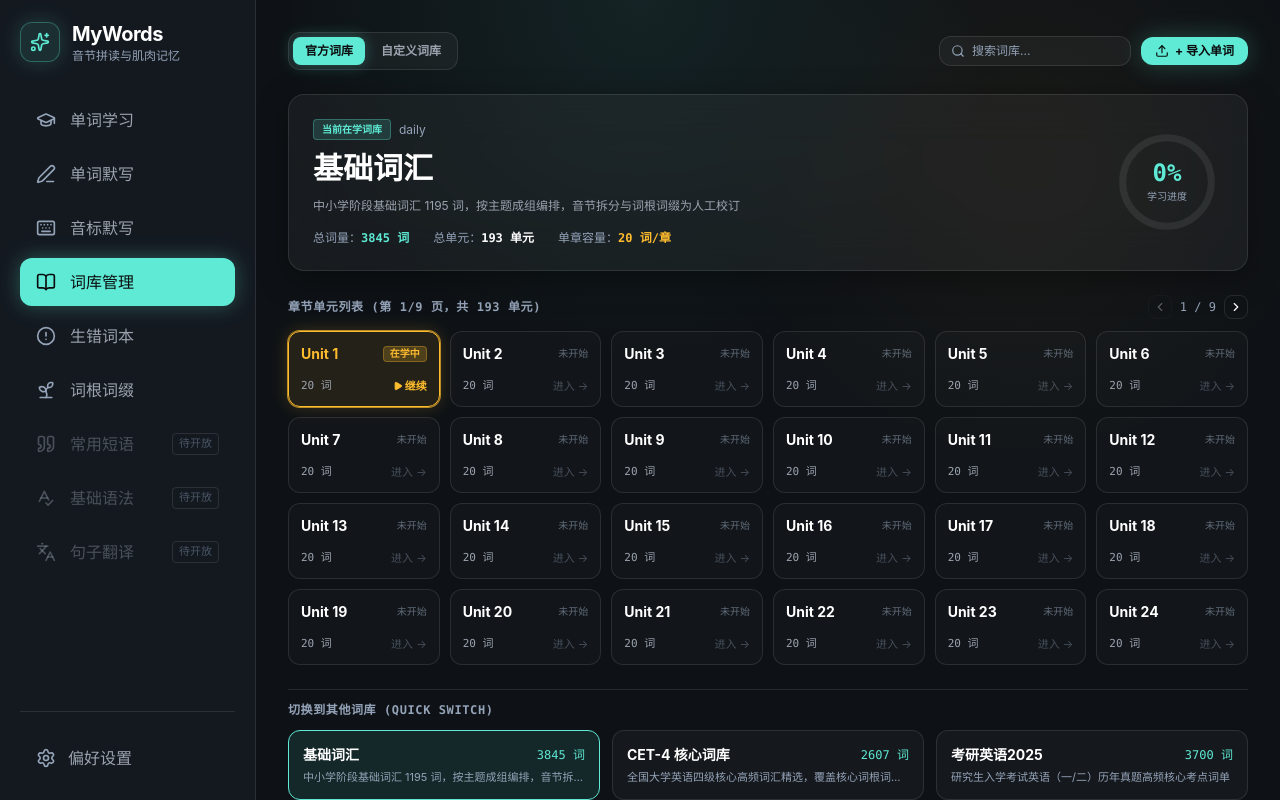
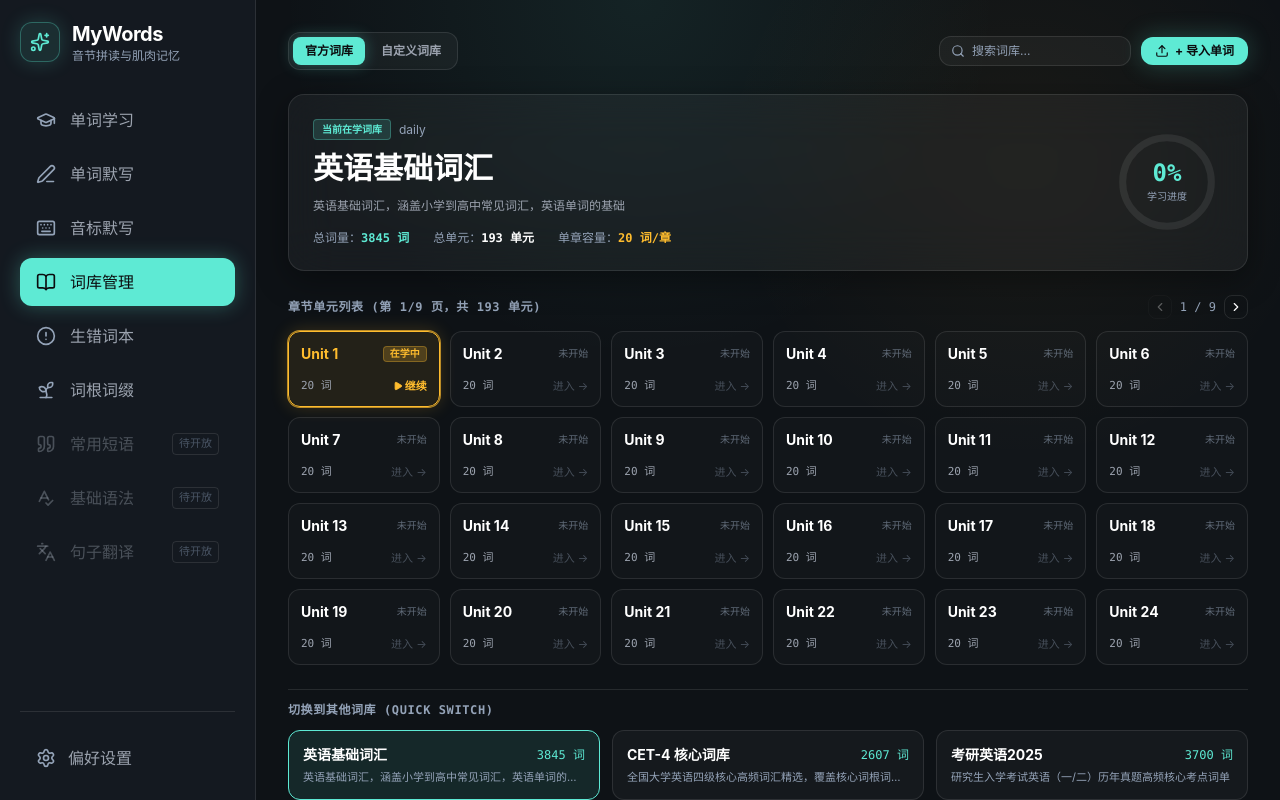
Before and after one commit to easybuild-jack/mywords, a Next.js app: page /books in a window 1280 px wide. Built offline with nearby package versions, Linux system fonts and the light colour scheme; no server answers.

Commit message:
feat: add books data resource file

```diff
--- a/src/resources/books.ts
+++ b/src/resources/books.ts
@@ -322,8 +322,8 @@ export const INITIAL_SAMPLE_WORDS: WordItem[] = [
 export const BUILTIN_BOOKS: VocabularyBook[] = [
   {
     id: 'book_basewords',
-    name: '基础词汇',
-    description: '中小学阶段基础词汇 1195 词，按主题成组编排，音节拆分与词根词缀为人工校订',
+    name: '英语基础词汇',
+    description: '英语基础词汇，涵盖小学到高中常见词汇，英语单词的基础',
     category: 'daily',
     isCustom: false,
     unitSize: 20,
```
